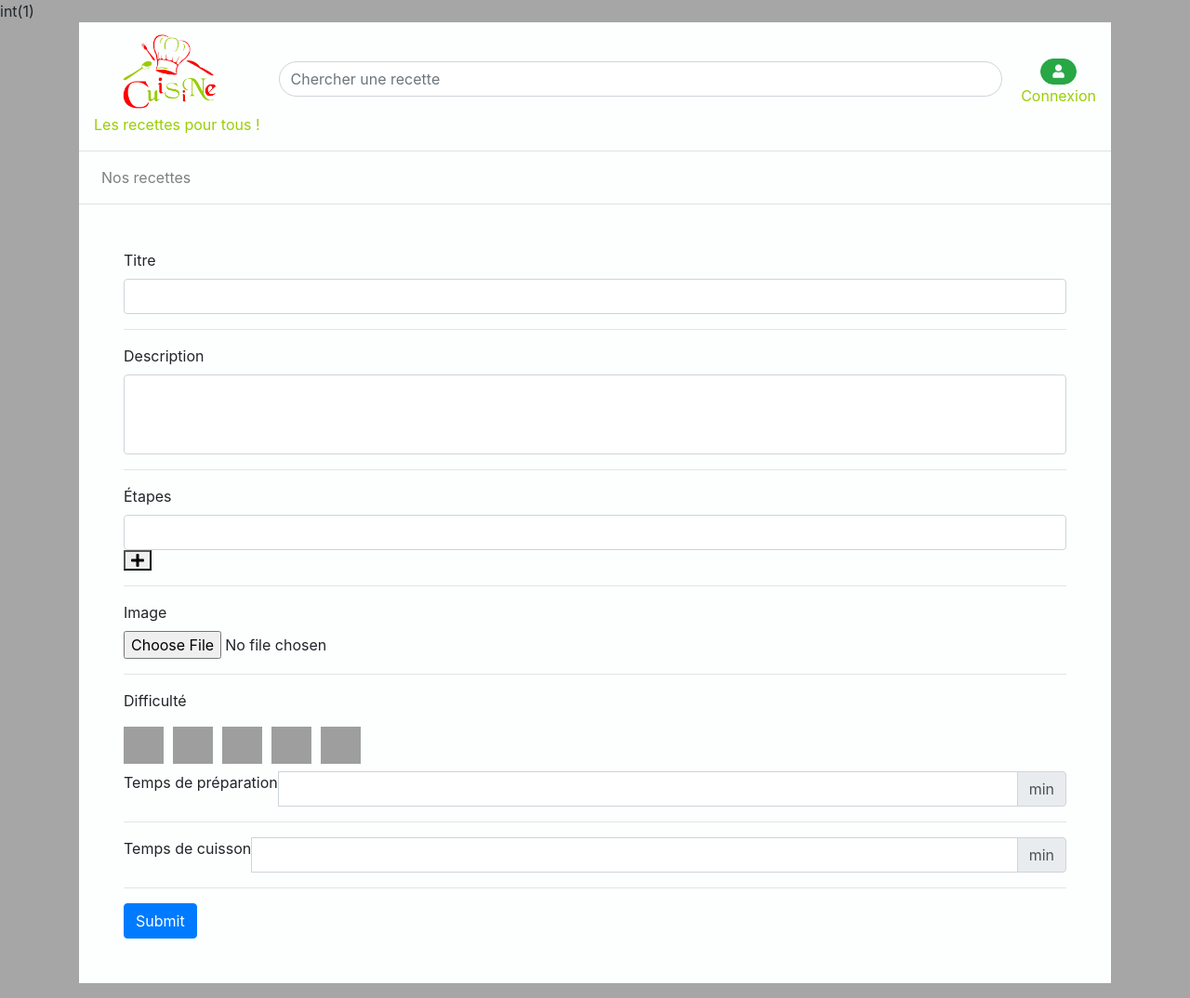
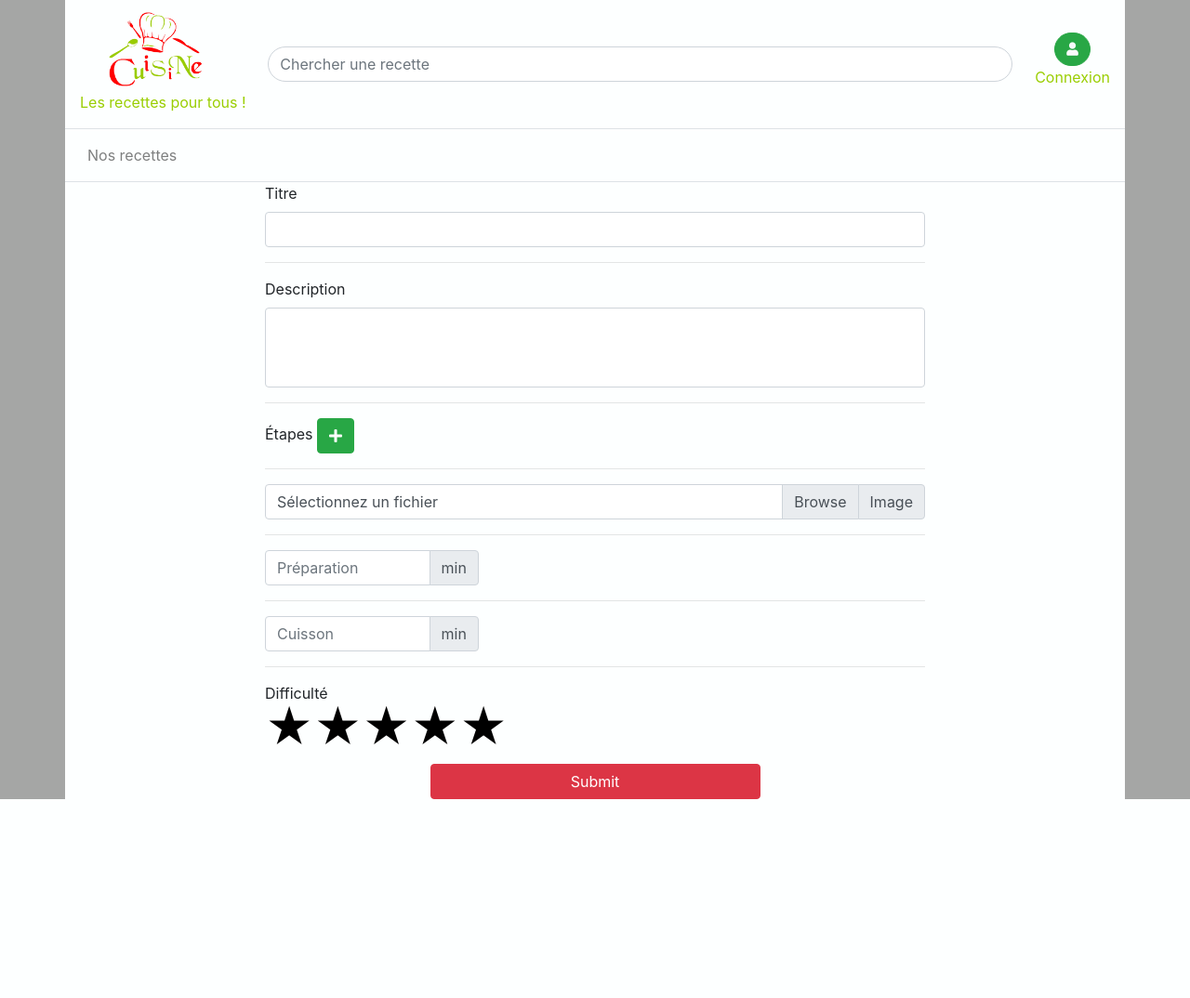
Before and after one commit to Beaurval/recettes_programmeur, a PHP site: page /ajouter.php in a window 1280 px wide. Shown: the whole page at 93% size. After the commit the page ends 860 px from the top, so only its background shows below. Run offline with PHP 8.4, Linux system fonts and the light colour scheme; the visitor is signed in with stand-in values (Sample User, id 1); some libraries are stand-ins or nearby versions; grey boxes are pictures that could not be loaded.

Commit message:
Modification de style de ajouter.php ainsi que résolution des problème d'INSERT

```diff
--- a/ajouter.php
+++ b/ajouter.php
@@ -1,7 +1,6 @@
 <?php
 session_start();
 require_once 'bdd.php';
-var_dump($_SESSION['ID_USER']);
 
 
 if (!empty($_POST)) {
@@ -13,7 +12,7 @@ if (!empty($_POST)) {
     $cuisson = $_POST['CUISSON'];
     $req = $pdo->prepare('INSERT INTO t_recette(ID_USER, TITRE, RESUME, IMAGE, DIFFICULTE, TEMPS, CUISSON, DATE) VALUES(?,?,?,?,?,?,?,NOW())');
     $req->execute(array(
-        $_SESSION['ID_USER'],
+        $_SESSION['id'],
         $_POST['TITRE'],
         $_POST['RESUME'],
         $_POST['IMAGE'],
@@ -22,19 +21,19 @@ if (!empty($_POST)) {
         $_POST['CUISSON']
     ));
 
+    $lastId = $pdo->lastInsertId();
     $numero = 1;
-    foreach($_POST['CONSIGNE'] as $consigne) {
+    foreach ($_POST['CONSIGNE'] as $consigne) {
 
         $req = $pdo->prepare('INSERT INTO t_etapes(ID_RECETTE, NUM, CONSIGNE) VALUES(?,?,?)');
         $req->execute(array(
-            $pdo->lastInsertId(),
+            $lastId,
             $numero,
             $consigne
         ));
-        $numero ++;
+        $numero++;
     }
 }
-
 
 
 ?>
@@ -51,16 +50,18 @@ if (!empty($_POST)) {
     <title>Recettes</title>
 </head>
 <body>
-<div class="container">
+<div class="container p-0">
 
     <?php
     $ajouter = 'active';
     require_once 'templates/navbar.php';
     ?>
-    <form action="ajouter.php" method="POST" class="bg-custom p-5">
+    <div class="row col-12 bg-custom m-0">
+        <form action="ajouter.php" method="POST" class="col-8 mx-auto">
             <div class="form-group">
                 <label for="titre">Titre</label>
-            <input type="text" class="form-control" id="titre" aria-describedby="emailHelp" name="TITRE" placeholder="">
+                <input type="text" class="form-control" id="titre" aria-describedby="emailHelp" name="TITRE"
+                       placeholder="">
             </div>
             <hr>
             <div class="form-group">
@@ -71,72 +72,95 @@ if (!empty($_POST)) {
             <div class="input_fields_wrap form-group">
                 <div>
                     <label for="step">Étapes</label>
-                <input type="text" class="form-control" id="step" name="CONSIGNE[]">
-                <button class="add_field_button"><i class="fas fa-plus"></i></button>
+                    <button class="add_field_button btn btn-success"><i class="fas fa-plus"></i></button>
                 </div>
             </div>
             <hr>
-        <div class="form-group">
-            <label for="image">Image</label>
-            <input type="file" class="form-control-file" id="image" name="IMAGE">
+            <div class="input-group mb-3">
+                <div class="custom-file">
+                    <input type="file" class="custom-file-input" id="inputGroupFile02" name="IMAGE">
+                    <label class="custom-file-label" for="inputGroupFile02" aria-describedby="inputGroupFileAddon02">Sélectionnez
+                        un fichier</label>
+                </div>
+                <div class="input-group-append">
+                    <span class="input-group-text" id="inputGroupFileAddon02">Image</span>
+                </div>
             </div>
             <hr>
-        <p>Difficulté</p>
-        <div id="reviewStars-input">
-            <input id="star-4" type="radio" value="5" name="DIFFICULTE"/>
-            <label title="gorgeous" for="star-4"></label>
-
-            <input id="star-3" type="radio" value="4" name="DIFFICULTE"/>
-            <label title="good" for="star-3"></label>
-
-            <input id="star-2" type="radio" value="3" name="DIFFICULTE"/>
-            <label title="regular" for="star-2"></label>
-
-            <input id="star-1" type="radio" value="2" name="DIFFICULTE"/>
-            <label title="poor" for="star-1"></label>
-
-            <input id="star-0" type="radio" value="1" name="DIFFICULTE"/>
-            <label title="bad" for="star-0"></label>
-        </div>
             <div class="input-group">
-            <label for="temps">Temps de préparation</label>
-            <input type="text" id="temps" name="TEMPS" class="form-control">
+                <input type="number" id="temps" name="TEMPS" class="form-control col-3"
+                       placeholder="Préparation">
                 <div class="input-group-append">
                     <span class="input-group-text">min</span>
                 </div>
             </div>
             <hr>
             <div class="input-group">
-            <label for="cuisson">Temps de cuisson</label>
-            <input type="text" id="cuisson" name="CUISSON" class="form-control">
+                <input type="number" id="cuisson" name="CUISSON" class="form-control col-3"
+                       placeholder="Cuisson">
                 <div class="input-group-append">
                     <span class="input-group-text">min</span>
                 </div>
             </div>
             <hr>
-        <button type="submit" class="btn btn-primary">Submit</button>
+            <p class="m-0">Difficulté</p>
+            <div class="rating">
+                <label>
+                    <input type="radio" name="DIFFICULTE" value="1"/>
+                    <span class="icon">★</span>
+                </label>
+                <label>
+                    <input type="radio" name="DIFFICULTE" value="2"/>
+                    <span class="icon">★</span>
+                    <span class="icon">★</span>
+                </label>
+                <label>
+                    <input type="radio" name="DIFFICULTE" value="3"/>
+                    <span class="icon">★</span>
+                    <span class="icon">★</span>
+                    <span class="icon">★</span>
+                </label>
+                <label>
+                    <input type="radio" name="DIFFICULTE" value="4"/>
+                    <span class="icon">★</span>
+                    <span class="icon">★</span>
+                    <span class="icon">★</span>
+                    <span class="icon">★</span>
+                </label>
+                <label>
+                    <input type="radio" name="DIFFICULTE" value="5"/>
+                    <span class="icon">★</span>
+                    <span class="icon">★</span>
+                    <span class="icon">★</span>
+                    <span class="icon">★</span>
+                    <span class="icon">★</span>
+                </label>
+            </div>
+
+            <button type="submit" class="btn btn-danger col-6 m-auto">Submit</button>
         </form>
     </div>
+</div>
 <script>
-    $(document).ready(function() {
-        var max_fields      = 10; //maximum input boxes allowed
-        var wrapper         = $(".input_fields_wrap"); //Fields wrapper
-        var add_button      = $(".add_field_button"); //Add button ID
+    $(document).ready(function () {
+        var max_fields = 10; //maximum input boxes allowed
+        var wrapper = $(".input_fields_wrap"); //Fields wrapper
+        var add_button = $(".add_field_button"); //Add button ID
 
         var x = 1; //initlal text box count
 
 
-        $(add_button).click(function(e){ //on add input button click
+        $(add_button).click(function (e) { //on add input button click
             e.preventDefault();
-            if(x < max_fields){ //max input box allowed
+            if (x < max_fields) { //max input box allowed
 
                 //text box increment
-                $(wrapper).append('<div><input class="form-control" type="text" name="CONSIGNE[]"/><a href="#" class="remove_field">Remove</a></div>'); //add input box
+                $(wrapper).append('<div><input class="form-control" type="text" name="CONSIGNE[]"/><a href="#"  class="remove_field">Supprimer</a></div>'); //add input box
                 x++;
             }
         });
 
-        $(wrapper).on("click",".remove_field", function(e){ //user click on remove text
+        $(wrapper).on("click", ".remove_field", function (e) { //user click on remove text
 
             e.preventDefault();
             $(this).parent('div').remove();
--- a/css/stars.css
+++ b/css/stars.css
@@ -1,70 +1,65 @@
-/*sprite with stars*/
-#reviewStars-input input:checked ~ label, #reviewStars-input label, #reviewStars-input label:hover, #reviewStars-input label:hover ~ label {
-  background: url('http://positivecrash.com/wp-content/uploads/ico-s71a7fdede6.png') no-repeat;
+.rating {
+    display: inline-block;
+    position: relative;
+    height: 50px;
+    line-height: 50px;
+    font-size: 50px;
 }
 
-#reviewStars-input {
-
-  /*fix floating problems*/
-  overflow: hidden;
-  *zoom: 1;
-  /*end of fix floating problems*/
-
-  position: relative;
-  float: left;
+.rating label {
+    position: absolute;
+    top: 0;
+    left: 0;
+    height: 100%;
+    cursor: pointer;
 }
 
-#reviewStars-input input {
-  filter: progid:DXImageTransform.Microsoft.Alpha(Opacity=0);
-  opacity: 0;
-
-  width: 43px;
-  height: 40px;
-
-  position: absolute;
-  top: 0;
-  z-index: 0;
+.rating label:last-child {
+    position: static;
 }
 
-#reviewStars-input input:checked ~ label {
-  background-position: 0 -40px;
-  height: 40px;
-  width: 43px;
+.rating label:nth-child(1) {
+    z-index: 5;
 }
 
-#reviewStars-input label {
-  background-position: 0 0;
-  height: 40px;
-  width: 43px;
-  float: right;
-  cursor: pointer;
-  margin-right: 10px;
-
-  position: relative;
-  z-index: 1;
+.rating label:nth-child(2) {
+    z-index: 4;
 }
 
-#reviewStars-input label:hover, #reviewStars-input label:hover ~ label {
-  background-position: 0 -40px;
-  height: 40px;
-  width: 43px;
+.rating label:nth-child(3) {
+    z-index: 3;
 }
 
-#reviewStars-input #star-0 {
-  left: 0px;
+.rating label:nth-child(4) {
+    z-index: 2;
 }
-#reviewStars-input #star-1 {
-  left: 53px;
+
+.rating label:nth-child(5) {
+    z-index: 1;
 }
-#reviewStars-input #star-2 {
-  left: 106px;
+
+.rating label input {
+    position: absolute;
+    top: 0;
+    left: 0;
+    opacity: 0;
 }
-#reviewStars-input #star-3 {
-  left: 159px;
+
+.rating label .icon {
+    float: left;
+    color: transparent;
 }
-#reviewStars-input #star-4 {
-  left: 212px;
+
+.rating label:last-child .icon {
+    color: #000;
 }
-#reviewStars-input #star-5 {
-  left: 265px;
+
+.rating:not(:hover) label input:checked ~ .icon,
+.rating:hover label:hover input ~ .icon {
+    color: #9acc06;
 }
+
+.rating label input:focus:not(:checked) ~ .icon:last-child {
+    color: #000;
+    text-shadow: 0 0 5px #9acc06;
+}
--- a/css/style.css
+++ b/css/style.css
@@ -1,3 +1,7 @@
+*{
+    box-sizing: border-box;
+}
+
 .bg-custom{
     background-color: #fdffff;
 }
@@ -67,7 +71,8 @@ body{
 }
 .m-auto{
     display: block;
-    margin: auto;
+    margin-right: auto;
+    margin-left: auto;
 }
 .navbar-nav>.active{
     text-decoration: underline;
--- a/index.php
+++ b/index.php
@@ -20,7 +20,7 @@
     $rep = $pdo->query("SELECT * FROM t_recette ORDER BY DATE");
     $datas = $rep->fetchAll(PDO::FETCH_ASSOC);
     ?>
-    <article class="recettes bg-custom col-12">
+    <article class="bg-custom col-12">
         <h2 class="text-custom">Nos recettes</h2>
         <?php
         $nb=0;
--- a/templates/navbar.php
+++ b/templates/navbar.php
@@ -1,4 +1,5 @@
 <?php
+require_once 'templates/bootstrap.php';
 if (isset($_SESSION['succes']))
     $isConned = '';
 else
--- a/vosRecettes.php
+++ b/vosRecettes.php
@@ -1,4 +1,4 @@
-<div class="container bg-custom">
+<div class="container bg-custom p-0">
     <?php
     /**
      * Created by PhpStorm.
```
Also changed, not shown: views.php (+25 -12 lines). Lines whose indentation alone changed are shown as unchanged.
